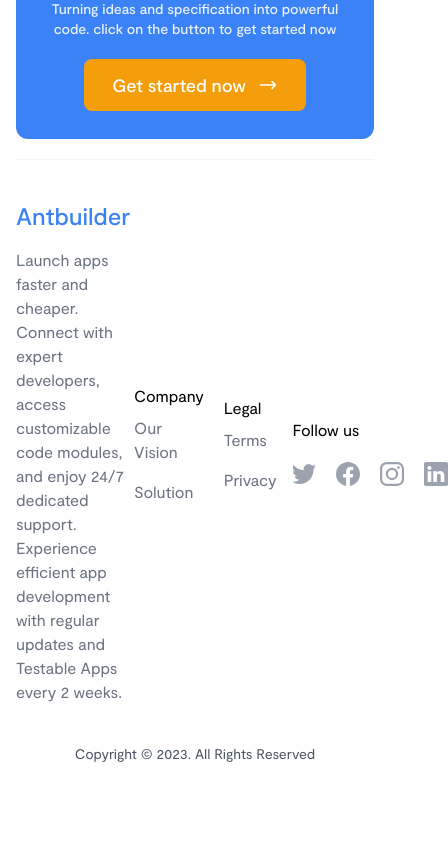
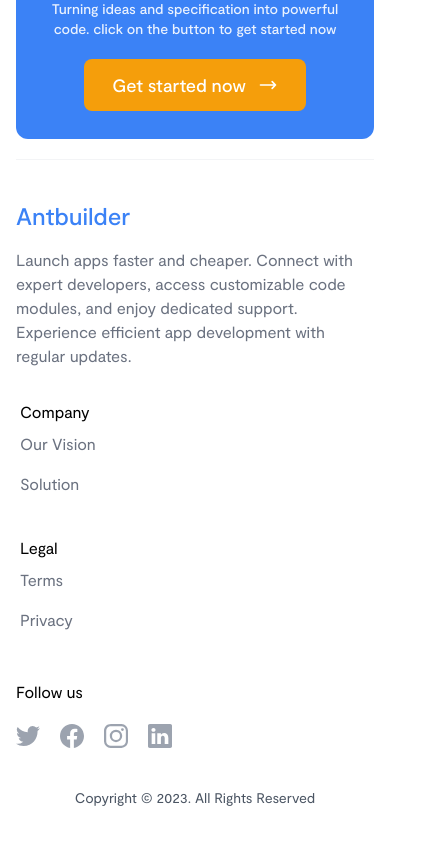
Before and after one commit to i-technetronics-llc/antbuilder_landing_page, a Next.js app: page / in a window 390 px wide. Shown: the part 5784-6628 px from the top of the page, 448 px wide, since content can reach past the window. Before the commit the page ends 6588 px from the top, so only its background shows below. Built offline with nearby package versions, Linux system fonts and the light colour scheme.

Commit message:
fixed footer responsive design

```diff
--- a/components/footer.js
+++ b/components/footer.js
@@ -17,7 +17,7 @@ export default function Footer() {
   return (
     <div className="relative">
       <Container>
-        <div className="flex items-center justify-between max-w-screen-xl pt-10 mx-auto mt-5 border-t border-gray-100 dark:border-trueGray-700">
+        <div className="grid max-w-screen-xl grid-cols-1 gap-10 pt-10 mx-auto mt-5 border-t border-gray-100 dark:border-trueGray-700 lg:grid-cols-5">
           <div className="lg:col-span-2">
             <div>
               {" "}
@@ -29,7 +29,7 @@ export default function Footer() {
             </div>
 
             <div className="max-w-md mt-4 text-gray-500 dark:text-gray-400">
-              Launch apps faster and cheaper. Connect with expert developers, access customizable code modules, and enjoy 24/7 dedicated support. Experience efficient app development with regular updates and Testable Apps every 2 weeks.
+              Launch apps faster and cheaper. Connect with expert developers, access customizable code modules, and enjoy dedicated support. Experience efficient app development with regular updates.
             </div>
           </div>
 
@@ -45,6 +45,7 @@ export default function Footer() {
               ))}
             </div>
           </div>
+
           <div>
             <div className="flex flex-wrap w-full -mt-2 -ml-3 lg:ml-0">
               <p className="px-4">Legal</p>
@@ -57,6 +58,7 @@ export default function Footer() {
               ))}
             </div>
           </div>
+
           <div className="">
             <div>Follow us</div>
             <div className="flex mt-5 space-x-5 text-gray-400 dark:text-gray-500">
@@ -88,7 +90,6 @@ export default function Footer() {
             </div>
           </div>
         </div>
-
         <div className="my-10 text-sm text-center text-gray-600 dark:text-gray-400">
           Copyright © {new Date().getFullYear()}. All Rights Reserved
         </div>
```
